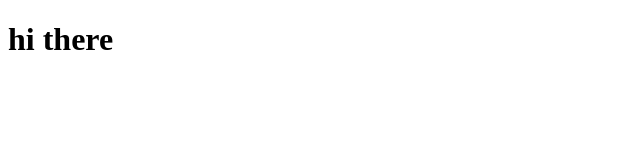
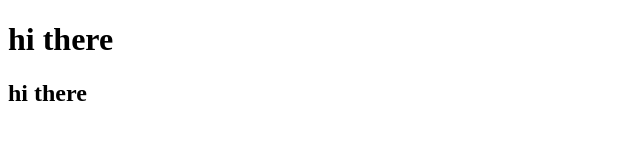
Before and after one commit to abohamza8k/testgit, a plain HTML site: page index.html in a window 1280 px wide. Shown: the whole page, without its empty margins (0-640 px from the left). Drawn offline with Linux system fonts and the light colour scheme.

Commit message:
second commit

```diff
--- a/index.html
+++ b/index.html
@@ -1,2 +1,3 @@
 <!DOCTYPE html>
 <h1>hi there</h1>
+<h2>hi there</h2>
```
